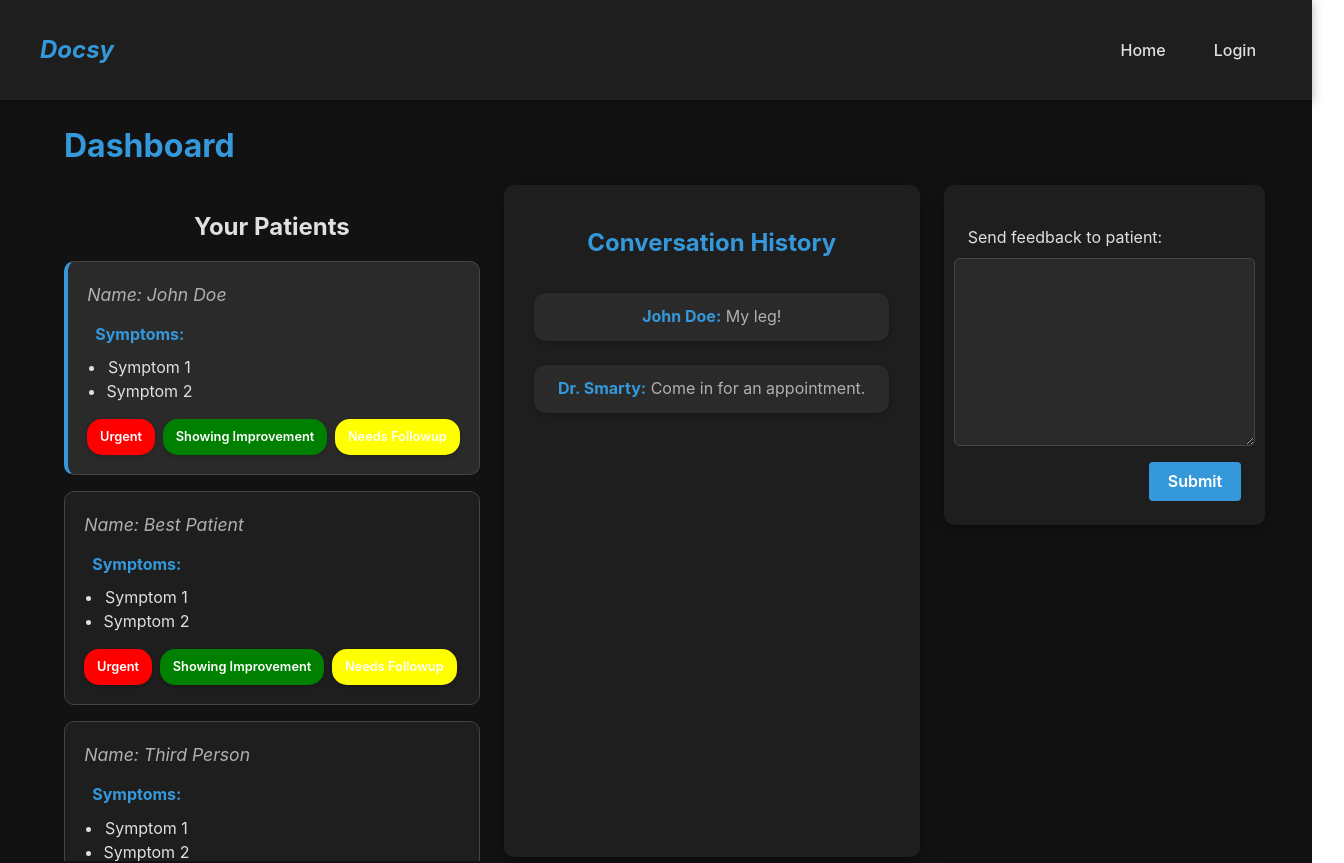
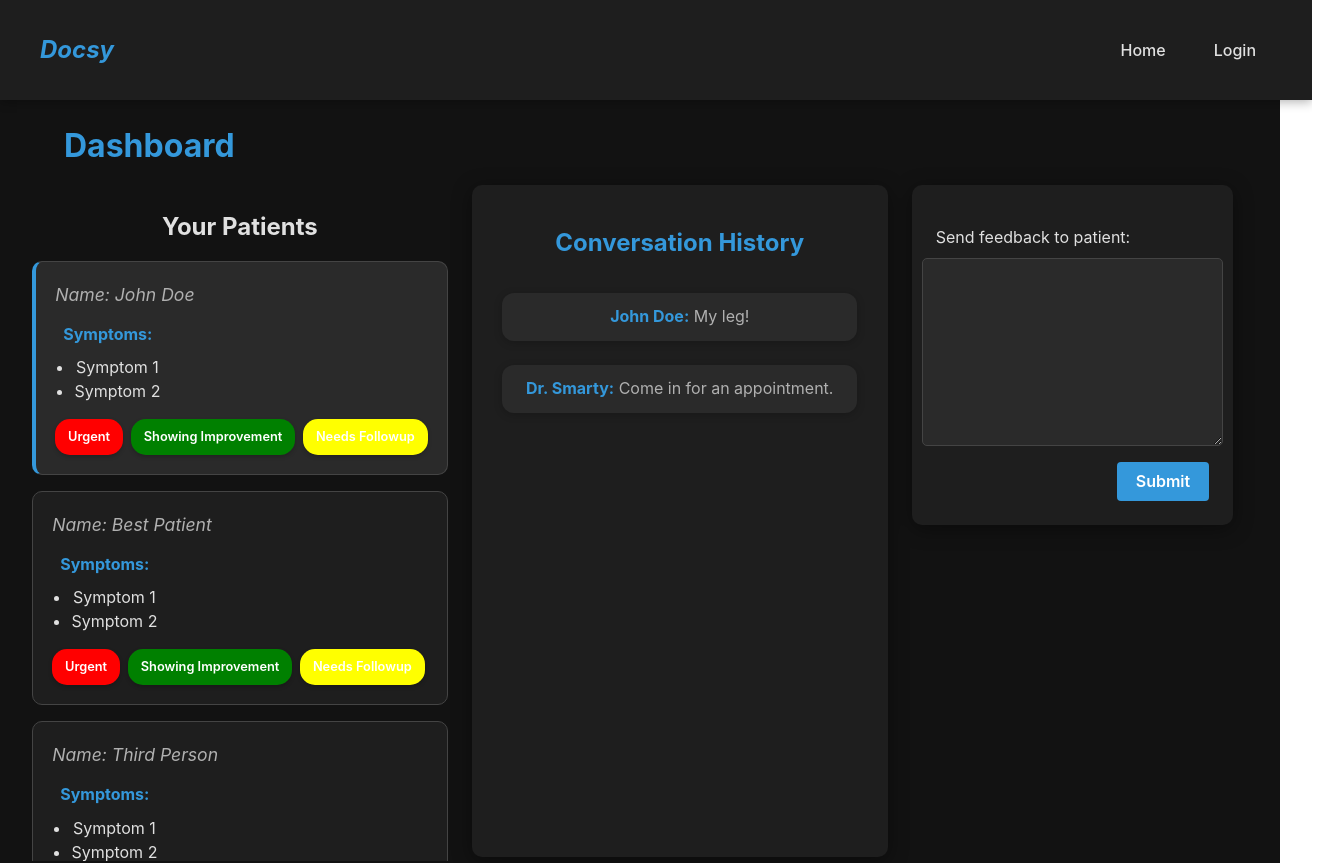
Before and after one commit to timothy-2183/Hackdavis-2025, a React (Vite) app in the folder frontend/: page /dashboard in a window 1280 px wide. Shown: the top 863 px of the page, 1344 px wide, since content can reach past the window. Built offline with nearby package versions, Linux system fonts and the light colour scheme.

Commit message:
fix padding on dashboards and fix home page buttons

```diff
--- a/frontend/pages/Dashboard.css
+++ b/frontend/pages/Dashboard.css
@@ -11,7 +11,7 @@
     display: flex;
     min-width: 95vw;
     min-height: 90vh;
-    padding: 0 2rem 2rem;
+    padding: 0;
 }
 
 .patients-panel {
--- a/frontend/pages/Home.jsx
+++ b/frontend/pages/Home.jsx
@@ -1,5 +1,6 @@
 import { useState } from 'react'
 import './Home.css'
+import { Link } from 'wouter'
 
 function Home() {
   return (
@@ -10,8 +11,8 @@ function Home() {
         <p>Patients? Say goodbye to Googling symptoms. Doctors? Say hello to quick communication that fits in your schedule.</p>
 
         <div className="cta-buttons">
-          <a href="/login" className="cta-button primary">Get Started</a>
-          <a href="/features" className="cta-button secondary">Learn More</a>
+          <Link href="/login" className="cta-button primary">Get Started</Link>
+          <Link href="/features" className="cta-button secondary">Learn More</Link>
         </div>
       </div>
     </div>
```
